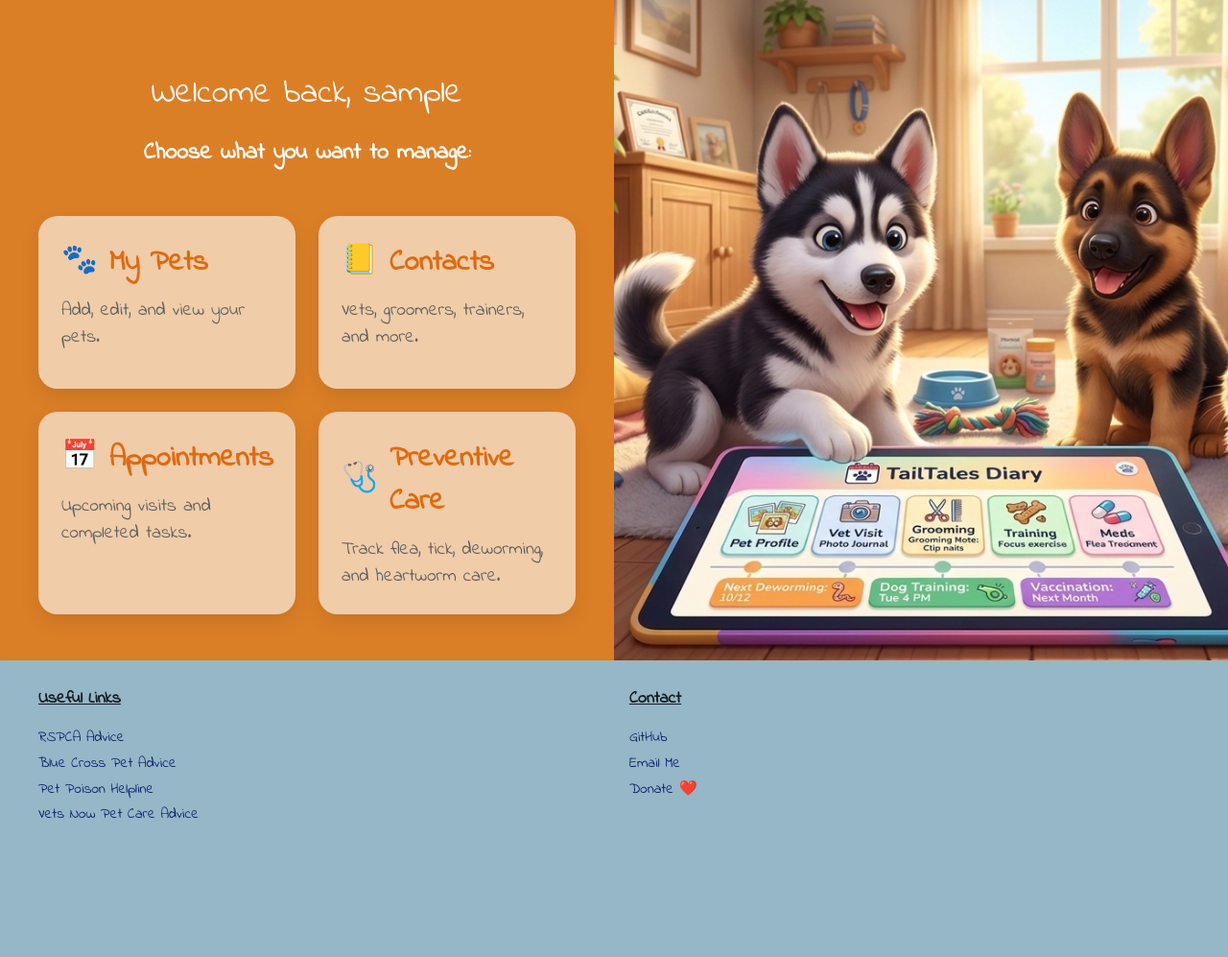
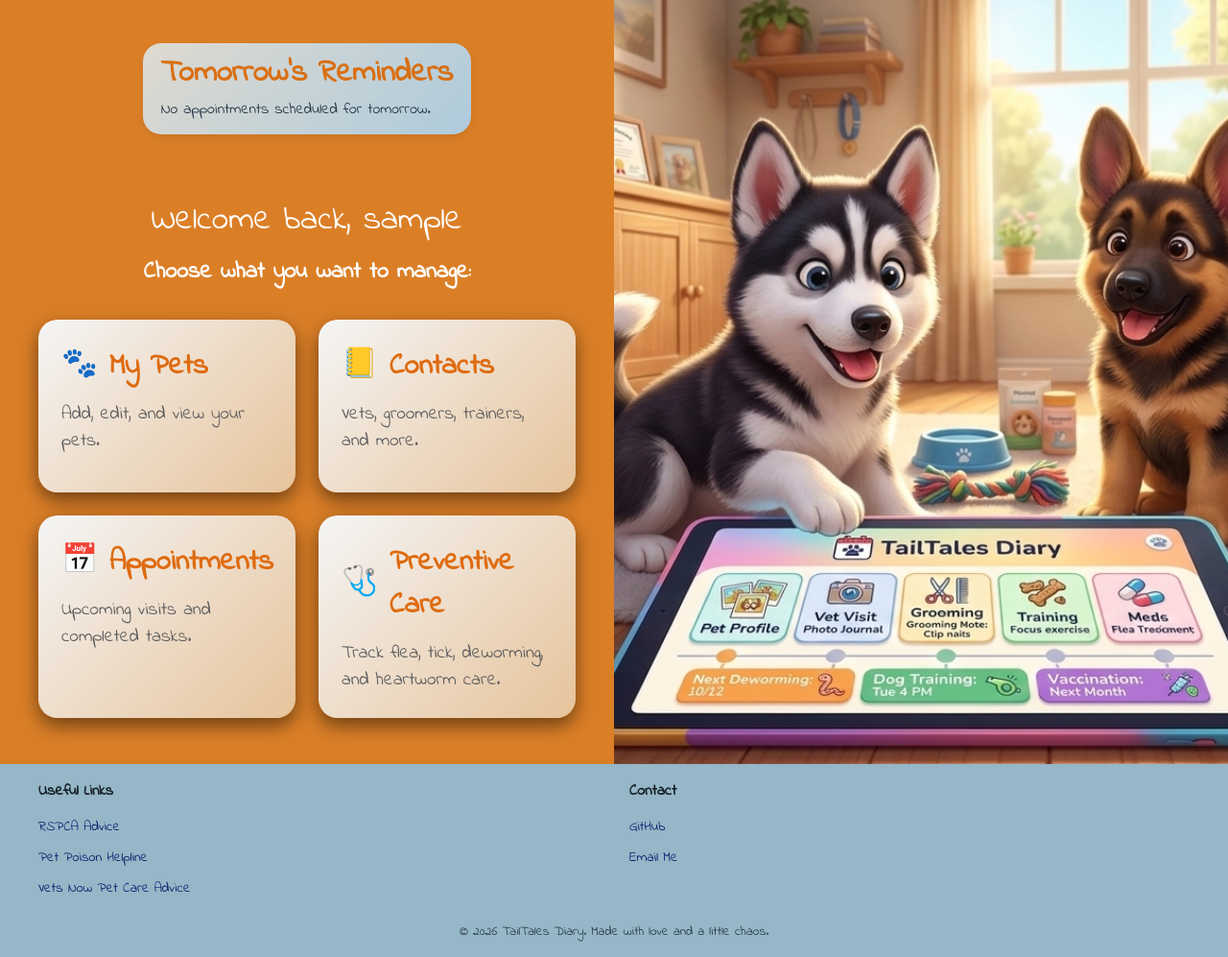
Before and after one commit to Anci82/TailTales, a Django app: page /dashboard/ in a window 1280 px wide. Shown: the part 130-1127 px from the top of the page at 96% size. Before the commit the page ends 982 px from the top, so only its background shows below. Run offline with Django 5.2, Linux system fonts and the light colour scheme; the visitor is signed in with stand-in values (Sample User, id 1); data that the repository does not hold is empty.

Commit message:
Reminders appoitments

```diff
--- a/TailTales/common/views.py
+++ b/TailTales/common/views.py
@@ -1,6 +1,23 @@
 from django.contrib.auth.mixins import LoginRequiredMixin
 from django.views import generic as views
+from datetime import timedelta
+from django.utils import timezone
 
+from TailTales.care.models import Appointment
+
+def get_tomorrows_appointments(user):
+    tomorrow = timezone.localdate() + timedelta(days=1)
+
+    return (
+        Appointment.objects
+        .filter(
+            pet__owner=user,
+            date=tomorrow,
+            is_completed=False,
+        )
+        .select_related('pet', 'service_contact')
+        .order_by('pet__name', 'title')
+    )
 
 class HomeView(views.TemplateView):
     template_name = 'common/home.html'
@@ -12,3 +29,8 @@ class AboutView(views.TemplateView):
 
 class DashboardView(LoginRequiredMixin, views.TemplateView):
     template_name = 'common/dashboard.html'
+
+    def get_context_data(self, **kwargs):
+        context = super().get_context_data(**kwargs)
+        context['tomorrow_appointments'] = get_tomorrows_appointments(self.request.user)
+        return context
--- a/static/css/pages/dashboard.css
+++ b/static/css/pages/dashboard.css
@@ -6,24 +6,25 @@
 
 .dashboard-hero-content {
     background-color: rgba(216, 111, 11, 0.88);
-    padding: 4.5rem 2.5rem 3rem;
+    padding: 2rem 2.5rem 3rem;
     display: flex;
     flex-direction: column;
     justify-content: flex-start;
 }
 
 .dashboard-welcome {
-    margin: 0 0 1.2rem 0;
+    margin: 0 0 0.7rem 0;
     color: #ffffff;
     font-size: 2.2rem;
     text-align: center;
 }
 
 #dashboard-title {
-    margin: 0 auto 3rem auto;
+    margin: 0 auto 2rem auto;
     width: 100%;
     color: #ffffff;
     text-align: center;
+    font-weight: bold;
     animation: heartBeat 6.5s infinite ease-in-out;
 }
 
@@ -43,10 +44,10 @@
     min-height: 180px;
     padding: 1.6rem 1.5rem;
     border-radius: 20px;
-    background: rgba(255, 255, 255, 0.6);
+    background: linear-gradient(135deg, #f5f5f5, rgb(230, 195, 155));
     text-decoration: none;
     color: inherit;
-    box-shadow: 0 8px 20px rgba(0, 0, 0, 0.10);
+    box-shadow: 0 8px 20px rgba(0, 0, 0, 0.5);
     transition: transform 0.2s ease, box-shadow 0.2s ease;
 }
 
@@ -95,6 +96,40 @@
     display: block;
 }
 
+.dashboard-reminders {
+    max-width: 720px;
+    margin: 0.8rem auto 4rem;
+    background: linear-gradient(135deg, #dfdad0, rgb(174, 203, 220));
+    border-radius: 1.2rem;
+    padding: 0.9rem 1.2rem;
+    box-shadow: 0 4px 10px rgba(0, 0, 0, 0.08);
+    text-align: left;
+}
+
+.dashboard-reminders h3 {
+    margin: 0 0 0.45rem;
+    color: #d96f12;
+    font-size: 2rem;
+    line-height: 1.1;
+}
+
+.reminder-list {
+    list-style: none;
+    margin: 0;
+    padding: 0;
+}
+
+.reminder-item {
+    margin-bottom: 0.35rem;
+    font-size: 1rem;
+    color: #243746;
+}
+
+.no-reminders {
+    margin: 0;
+    font-size: 1rem;
+    color: #243746;
+}
 /* Tablet */
 @media (max-width: 1100px) {
     .dashboard-hero {
--- a/static/css/pages/preventiven-care.css
+++ b/static/css/pages/preventiven-care.css
@@ -86,10 +86,6 @@
     line-height: 1.5;
 }
 
-.section-intro {
-    font-size: 0.98rem;
-    color: #5a3d2b;
-}
 
 .dose-entry-section textarea {
     min-height: 75px;
@@ -98,16 +94,3 @@
 .dose-history-item {
     font-size: 0.98rem;
 }
-
-.section-intro {
-    max-width: 680px;
-    margin: 0.75rem auto 1.5rem;
-    padding: 0.85rem 1rem;
-    text-align: center;
-    line-height: 1.6;
-    font-size: 1rem;
-    color: #5a3d2b;
-    background: rgba(255, 255, 255, 0.35);
-    border: 1px solid rgba(181, 116, 55, 0.18);
-    border-radius: 12px;
-}
--- a/static/css/style.css
+++ b/static/css/style.css
@@ -297,64 +310,69 @@ header.header-wrapper.hidden {
 }
 
 
-
-
-
 /* ============================
    FOOTER
 ============================ */
 .site-footer {
     background-color: rgb(149, 183, 199);
-    color: #333;
-    padding: 0.2rem;
-    font-size: 0.95rem;
+    color: #1f2a33;
+    padding: 1rem 1rem;
     box-shadow: 0 -2px 5px rgba(0, 0, 0, 0.1);
 }
 
 .footer-content {
+    max-width: 1200px;
+    margin: 0 auto;
     display: flex;
     justify-content: space-between;
+    align-items: flex-start;
     flex-wrap: wrap;
     gap: 2rem;
-    max-width: 1200px;
-    margin: 0 auto;
 }
 
-.footer-left,
-.footer-right {
+.footer-column {
     flex: 1;
     min-width: 220px;
 }
 
-h4 {
-    font-size: 1.1rem;
-    margin-bottom: 1rem;
+.site-footer h4 {
+    margin: 0 0 0.8rem;
+    font-size: 1rem;
     color: #151d25;
-    text-decoration: underline;
+    text-decoration: none;
 }
 
-ul {
+.footer-links {
     list-style: none;
+    margin: 0;
     padding: 0;
 }
 
-ul li {
-    margin-bottom: 0.3rem;
+.footer-links li {
+    margin-bottom: 0.5rem;
 }
 
-ul li a {
+.footer-links a {
     color: #0c1a6b;
     text-decoration: none;
-    transition: color 0.3s ease;
+    transition: color 0.2s ease, padding-left 0.2s ease;
+    font-size: 0.9rem;
 }
 
-ul li a:hover {
-    color: #1abc9c;
+.footer-links a:hover {
+    color: white;
+    padding-left: 4px;
 }
 
-ul li a:focus {
+.footer-links a:focus {
     outline: 2px dashed #1abc9c;
     outline-offset: 4px;
+}
+.footer-note {
+    text-align: center;
+    margin: 1rem 0 0;
+    font-size: 0.85rem;
+    color: #2c3c46;
 }
 
 /* ============================
--- a/templates/base.html
+++ b/templates/base.html
@@ -57,51 +57,25 @@
 
 <footer class="site-footer">
     <div class="footer-content">
-        <div class="footer-left">
+        <div class="footer-column">
             <h4>Useful Links</h4>
-            <ul>
-                <li>
-                    <a href="https://www.rspca.org.uk/adviceandwelfare/pets"
-                       target="_blank" rel="noopener noreferrer">
-                        RSPCA Advice
-                    </a>
-                </li>
-                <li>
-                    <a href="https://www.bluecross.org.uk/advice"
-                       target="_blank" rel="noopener noreferrer">
-                        Blue Cross Pet Advice
-                    </a>
-                </li>
-                <li>
-                    <a href="https://www.petpoisonhelpline.com/pet-owners/"
-                       target="_blank" rel="noopener noreferrer">
-                        Pet Poison Helpline
-                    </a>
-                </li>
-                <li>
-                    <a href="https://www.vets-now.com/pet-care-advice/"
-                       target="_blank" rel="noopener noreferrer">
-                        Vets Now Pet Care Advice
-                    </a>
-                </li>
+            <ul class="footer-links">
+                <li><a href="#">RSPCA Advice</a></li>
+                <li><a href="#">Pet Poison Helpline</a></li>
+                <li><a href="#">Vets Now Pet Care Advice</a></li>
             </ul>
         </div>
 
-        <div class="footer-right">
+        <div class="footer-column">
             <h4>Contact</h4>
-            <ul>
-                <ul>
-                    <li>
-                        <a href="https://github.com/Anci82" target="_blank" rel="noopener noreferrer">GitHub</a>
-                    </li>
-                    <li><a href="mailto:anashuttleworth@hotmail.com">Email Me</a></li>
-                    <li>
-                        <a href="https://donationlink.com" target="_blank" rel="noopener noreferrer">Donate ❤️</a>
-                    </li>
-                </ul>
+            <ul class="footer-links">
+                <li><a href="#">GitHub</a></li>
+                <li><a href="#">Email Me</a></li>
             </ul>
         </div>
     </div>
+
+    <p class="footer-note">© 2026 TailTales Diary. Made with love and a little chaos.</p>
 </footer>
 
 {% block extra_js %}{% endblock %}
--- a/templates/common/dashboard.html
+++ b/templates/common/dashboard.html
@@ -7,6 +7,25 @@
 {% block content %}
     <section class="dashboard-hero">
         <div class="dashboard-hero-content">
+
+            <section class="dashboard-reminders">
+                <h3>Tomorrow's Reminders</h3>
+
+                {% if tomorrow_appointments %}
+                    <ul class="reminder-list">
+                        {% for appointment in tomorrow_appointments %}
+                            <li class="reminder-item">
+                                <strong>{{ appointment.pet.name }}</strong> — {{ appointment.title }}
+                                {% if appointment.service_contact %}
+                                    with {{ appointment.service_contact.name }}
+                                {% endif %}
+                            </li>
+                        {% endfor %}
+                    </ul>
+                {% else %}
+                    <p class="no-reminders">No appointments scheduled for tomorrow.</p>
+                {% endif %}
+            </section>
         <p class="dashboard-welcome">Welcome back, {{ request.user.username }}</p>
             <h1 id="dashboard-title">Choose what you want to manage:</h1>
 
--- a/templates/contacts/contact-list.html
+++ b/templates/contacts/contact-list.html
@@ -6,6 +6,10 @@
     <section class="form-section">
         <div class="contact-list-card">
             <h1>My Service Contacts</h1>
+            <p class="section-intro">
+                Keep your trusted vets, groomers, trainers, and other pet service contacts neatly organised and easy to
+                reach.
+            </p>
 
             <div class="contact-list-actions">
                 <a class="primary-btn" href="{% url 'contact-create' %}">Add New Contact</a>
--- a/templates/pets/pet-list.html
+++ b/templates/pets/pet-list.html
@@ -6,6 +6,9 @@
     <section class="form-section">
         <div class="pet-list-card">
             <h1>My Pets</h1>
+            <p class="section-intro">
+                Add, edit, and view your pets in one place, so their everyday details are always easy to find.
+            </p>
 
             <div class="pet-list-actions">
                 <a class="primary-btn" href="{% url 'pet-create' %}">Add New Pet</a>
```
Also changed, not shown: other parts of static/css/style.css (+33 -5 lines), templates/care/appointment-list.html (+27 -9 lines), templates/common/about.html (+9 -9 lines). Lines whose indentation alone changed are shown as unchanged.
